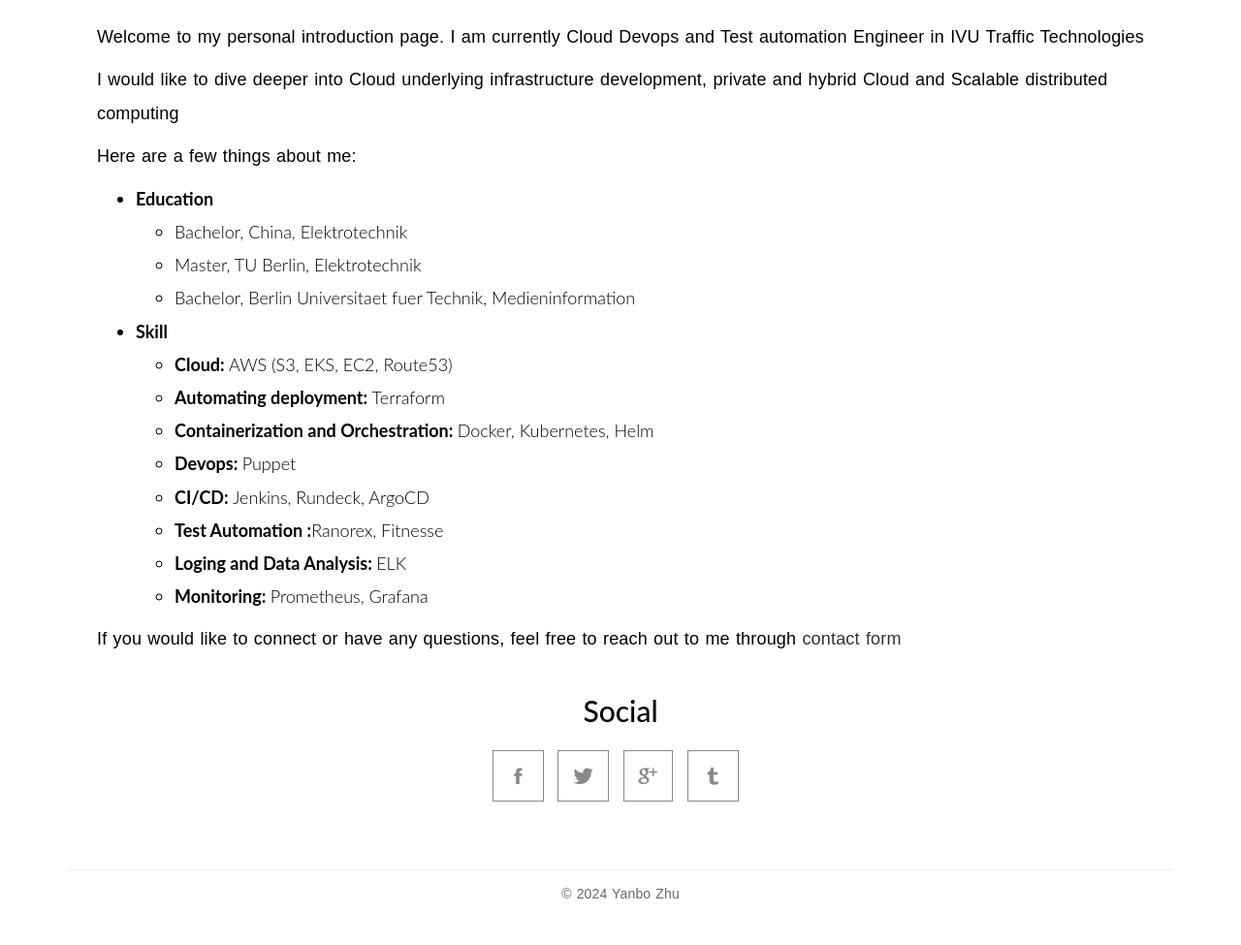
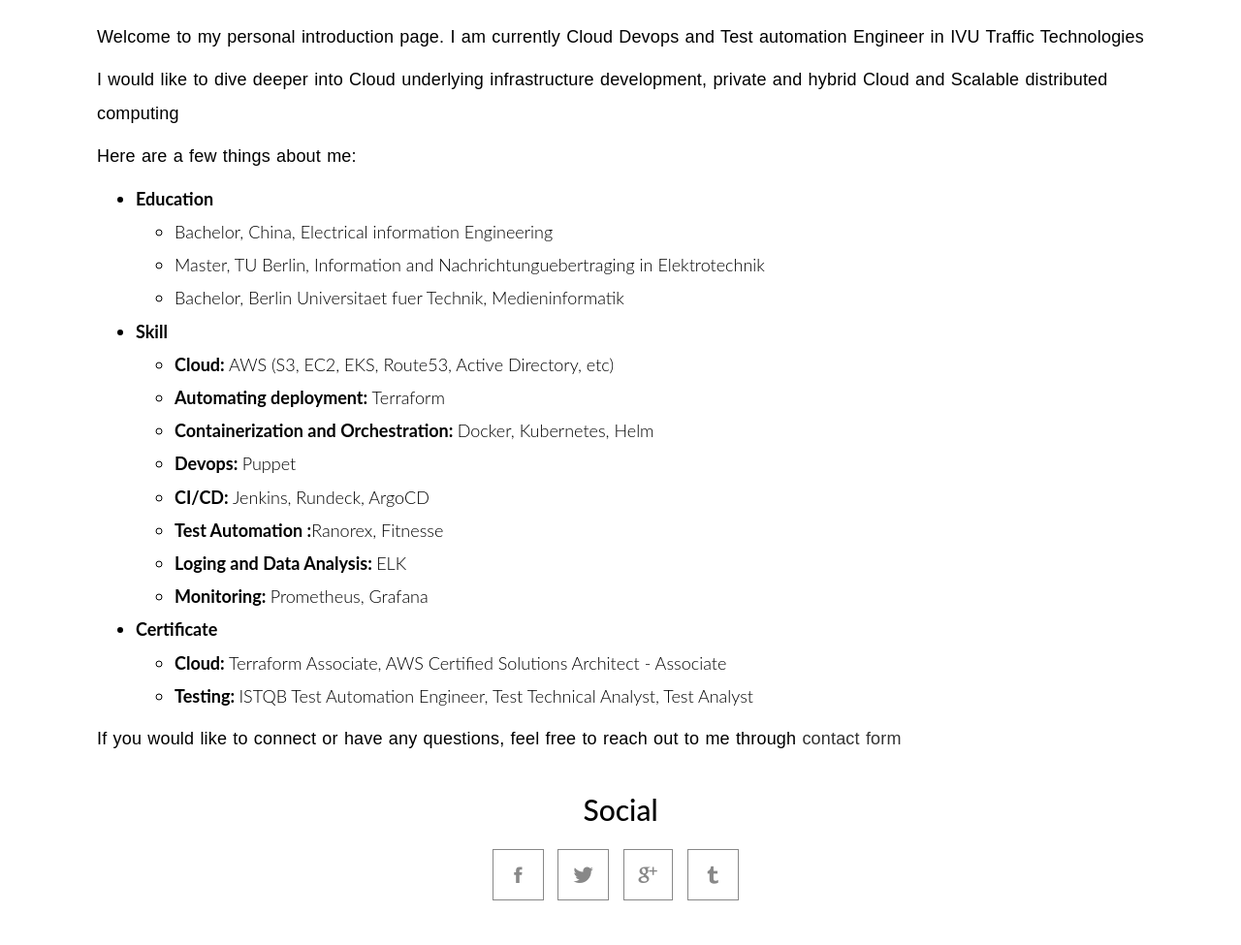
Before and after one commit to Yanbo-Zhu/blog_django_project, a Django app: page /blog/about/ in a window 1280 px wide. Shown: the part 707-1682 px from the top of the page at 97% size. Before the commit the page ends 1634 px from the top, so only its background shows below. Run offline with Django 5.2, Linux system fonts and the light colour scheme; some libraries are stand-ins or nearby versions.

Commit message:
BWS18067: add files

```diff
--- a/blog_django_project/settings.py
+++ b/blog_django_project/settings.py
@@ -162,4 +162,4 @@ EMAIL_USE_SSL = False
 EMAIL_PORT = 25
 EMAIL_HOST = 'smtp.163.com'
 EMAIL_HOST_USER = 'ybzhu910613@163.com'
-EMAIL_HOST_PASSWORD = '<sensetive data>'
+EMAIL_HOST_PASSWORD = '910613'
--- a/templates/blog_app/about.html
+++ b/templates/blog_app/about.html
@@ -25,13 +25,13 @@
                             <ul>
                                 <li><strong>Education</strong> </li>
                                 <ul>
-                                    <li>Bachelor, China, Elektrotechnik</li>
-                                    <li>Master, TU Berlin, Elektrotechnik</li>
-                                    <li>Bachelor, Berlin Universitaet fuer Technik, Medieninformation</li>
+                                    <li>Bachelor, China, Electrical information Engineering</li>
+                                    <li>Master, TU Berlin, Information and Nachrichtunguebertraging in Elektrotechnik</li>
+                                    <li>Bachelor, Berlin Universitaet fuer Technik, Medieninformatik</li>
                                 </ul>
                                 <li><strong>Skill</strong> </li>
                                 <ul>
-                                    <li><strong>Cloud:</strong> AWS (S3, EKS, EC2, Route53)</li>
+                                    <li><strong>Cloud:</strong> AWS (S3, EC2, EKS, Route53, Active Directory, etc)</li>
                                     <li><strong>Automating deployment: </strong>Terraform</li>
                                     <li><strong>Containerization and Orchestration: </strong>Docker, Kubernetes, Helm</li>
                                     <li><strong>Devops: </strong> Puppet </li>
@@ -40,7 +40,11 @@
                                     <li><strong>Loging and Data Analysis: </strong>ELK</li>
                                     <li><strong>Monitoring: </strong>Prometheus, Grafana</li>
                                 </ul>
-
+                                <li><strong>Certificate</strong> </li>
+                                <ul>
+                                    <li><strong>Cloud:</strong> Terraform Associate, AWS Certified Solutions Architect - Associate</li>
+                                    <li><strong>Testing:  </strong>ISTQB Test Automation Engineer, Test Technical Analyst, Test Analyst</li>
+                                </ul>
                             </ul>
                             <p>If you would like to connect or have any questions, feel free to reach out to me through <a href="{% url 'blog_app:contact' %}">contact form</a></p>
 
```
